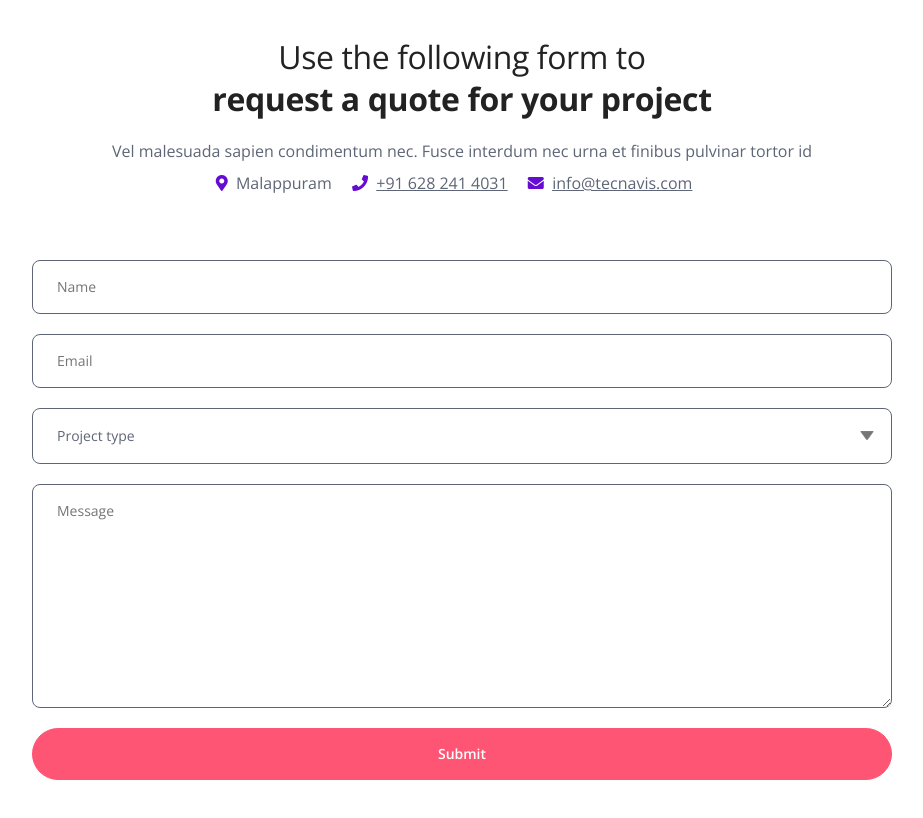
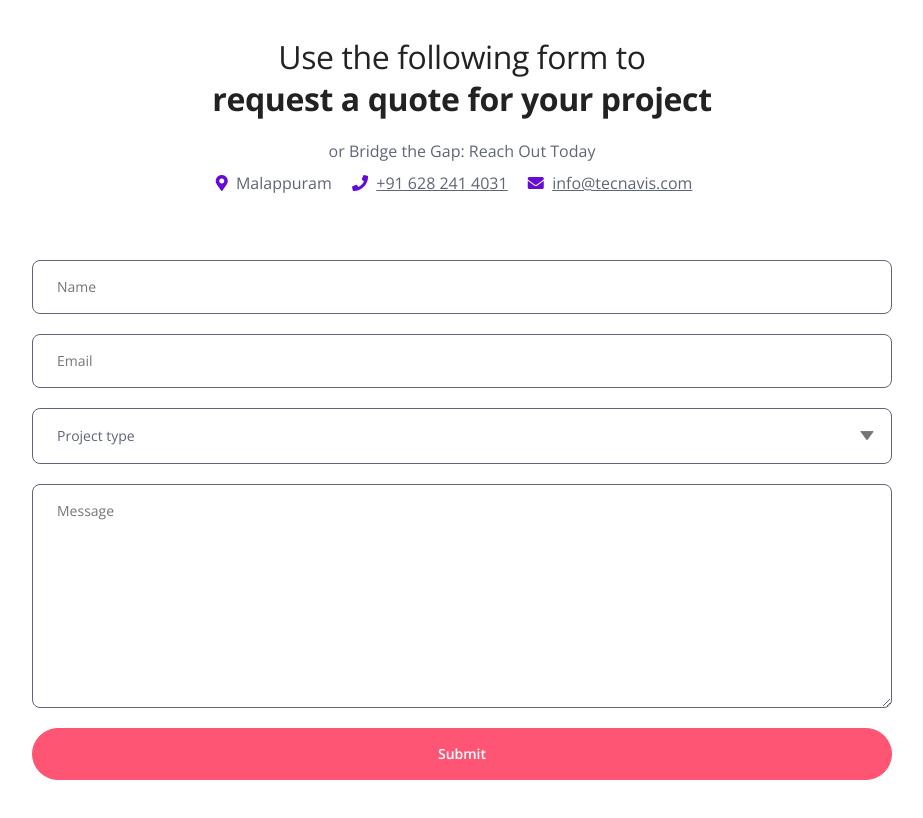
Before and after one commit to Tecnavis/Tecna, a plain HTML site: page index.html in a window 1280 px wide. Shown: the part 4540-5358 px from the top of the page, without its empty margins (178-1101 px from the left). Drawn offline with nearby package versions, Linux system fonts and the light colour scheme.

Commit message:
Update index.html

```diff
--- a/index.html
+++ b/index.html
@@ -572,7 +572,7 @@
             <div class="row">
                 <div class="col-lg-12">
                     <h2 class="h2-heading"><span>Use the following form to</span><br> request a quote for your project</h2>
-                    <p class="p-heading">Vel malesuada sapien condimentum nec. Fusce interdum nec urna et finibus pulvinar tortor id</p>
+                    <p class="p-heading">or    Bridge the Gap: Reach Out Today</p>
                     <ul class="list-unstyled li-space-lg">
                         <li><i class="fas fa-map-marker-alt"></i> &nbsp;Malappuram</li>
                         <li><i class="fas fa-phone"></i> &nbsp;<a href="tel:006282414031">+91 628 241 4031</a></li>
```
